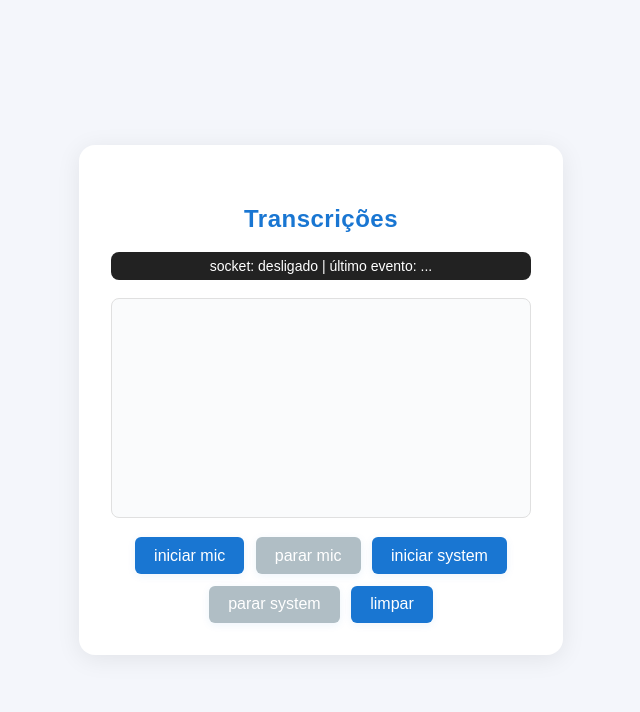
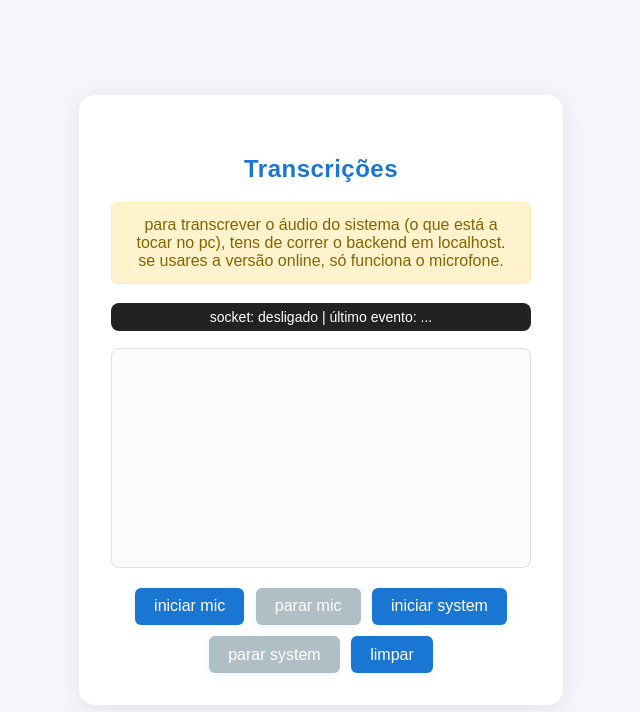
Before and after one commit to emanuelsoares97/interview-transcriber, a plain HTML site: page apps/frontend/index.html in a window 1280 px wide. Shown: the whole page, without its empty margins (319-959 px from the left). Drawn offline with nearby package versions, Linux system fonts and the light colour scheme.

```diff
--- a/apps/frontend/index.html
+++ b/apps/frontend/index.html
@@ -8,6 +8,10 @@
 <body>
   <div class="container">
     <h2>Transcrições</h2>
+    <div class="aviso">
+      para transcrever o áudio do sistema (o que está a tocar no pc), tens de correr o backend em localhost.<br>
+      se usares a versão online, só funciona o microfone.
+    </div>
     <div id="debugBar">
       <span id="socketStatus">socket: ...</span> |
       <span id="lastEvent">último evento: ...</span>
--- a/apps/frontend/style.css
+++ b/apps/frontend/style.css
@@ -85,6 +85,17 @@ button:not(:disabled):hover {
 .transcript-error { color: #d32f2f; }
 .transcript-normal { color: #333; }
 
+.aviso {
+  background: #fff3cd;
+  color: #856404;
+  border: 1px solid #ffeeba;
+  border-radius: 6px;
+  padding: 0.8em 1em;
+  margin-bottom: 1.2em;
+  font-size: 1em;
+  text-align: center;
+}
+
 @media (max-width: 500px) {
   .container {
     padding: 1.2rem 0.5rem;
```
Also changed, not shown: 3 other files.
